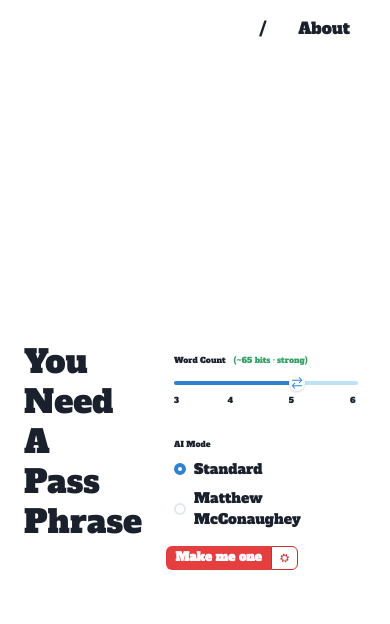
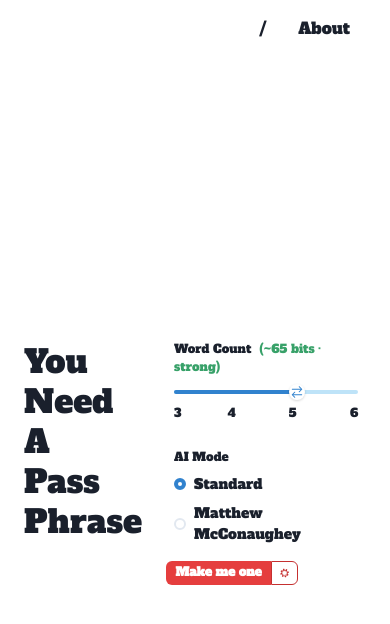
Before and after one commit to cdanielsen/next-long-pass, a React (Vite) app: page / in a window 390 px wide. Both pictures are taken after a click on the button "Passphrase configuration". Shown: the top 624 px of the page. Built offline with nearby package versions, Linux system fonts and the light colour scheme.

Commit message:
fix: raise minimum font size to 0.75rem
Slider labels/marks, the AI Mode label and the error alert dropped to
0.5rem (8px) on small screens, below legible size. Raise the base to
0.75rem; larger breakpoints are unchanged.

Refs #15

Co-Authored-By: Claude Opus 5.5 <noreply@anthropic.com>

```diff
--- a/src/components/ConfigPanel.tsx
+++ b/src/components/ConfigPanel.tsx
@@ -57,7 +57,7 @@ const ConfigPanel = ({ isOpen, config, onChange }: ConfigPanelProps) => {
             onChange({ wordCount });
           }}
         />
-        <Text fontSize={[".5rem", "1rem"]} marginBottom="0.5rem">
+        <Text fontSize={[".75rem", "1rem"]} marginBottom="0.5rem">
           AI Mode
         </Text>
         <RadioGroup
--- a/src/components/ConfigSlider.tsx
+++ b/src/components/ConfigSlider.tsx
@@ -15,7 +15,7 @@ const labelStyles = (idx: number) => ({
   marginTop: "3",
   // Very weird but the initial mark is off w/out this
   marginLeft: idx ? "-2" : "0",
-  fontSize: [".5rem", "1rem"],
+  fontSize: [".75rem", "1rem"],
 });
 
 interface ConfigSliderProps {
@@ -53,7 +53,7 @@ const ConfigSlider = ({
       });
   return (
     <>
-      <Text fontSize={[".5rem", "1rem"]} marginBottom="0.5rem">
+      <Text fontSize={[".75rem", "1rem"]} marginBottom="0.5rem">
         {title}
         {subtitle}
       </Text>
--- a/src/components/MnemonicErrorAlert.tsx
+++ b/src/components/MnemonicErrorAlert.tsx
@@ -16,10 +16,8 @@ const MnemonicErrorAlert = ({ error }: MnemonicErrorAlertProps) => (
   <Alert status="error" margin="0.5rem 0">
     <AlertIcon />
     <Flex direction="column">
-      <AlertTitle fontSize={["0.5rem", "0.75rem"]}>
-        Error generating mnemonic.
-      </AlertTitle>
-      <AlertDescription fontSize={["0.5rem", "0.75rem"]}>
+      <AlertTitle fontSize="0.75rem">Error generating mnemonic.</AlertTitle>
+      <AlertDescription fontSize="0.75rem">
         {error instanceof MnemonicError
           ? `${error.message}. Please try again.`
           : "Please try again later"}
```
